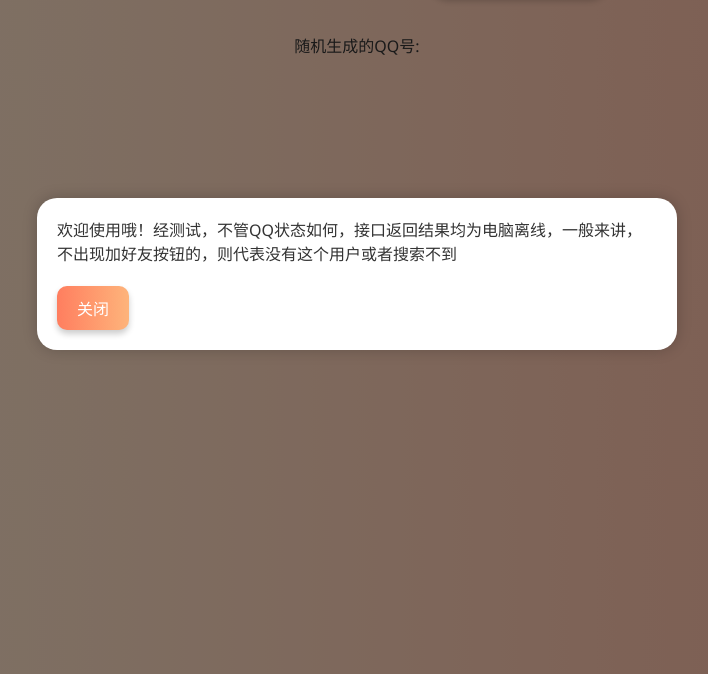
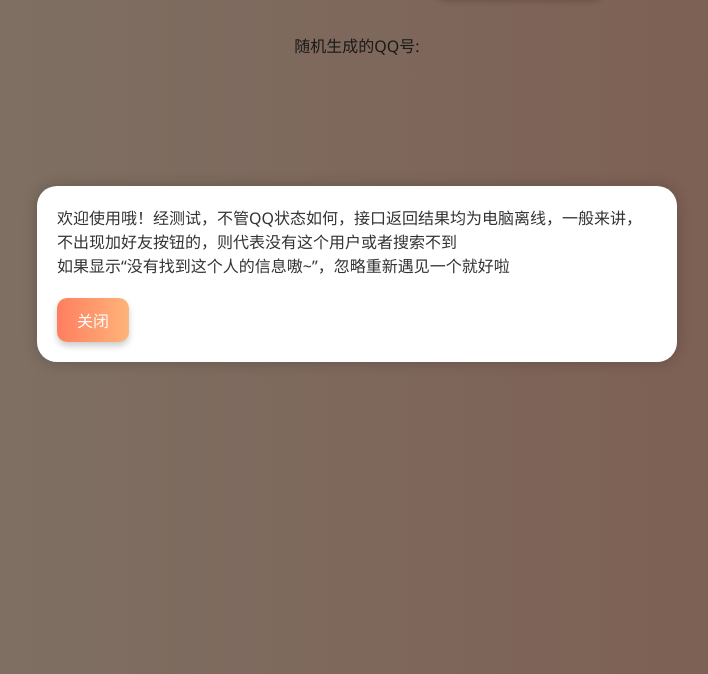
Before and after one commit to MeetYouHere/MeetYouHere.github.io, a plain HTML site: page index.html in a window 1280 px wide. Shown: the part 126-800 px from the top of the page, without its empty margins (283-991 px from the left). Drawn offline with Linux system fonts and the light colour scheme.

Commit message:
Update index.html

```diff
--- a/index.html
+++ b/index.html
@@ -268,6 +268,7 @@
     <div id="overlay"></div>
     <div id="welcomeModal">
         <p>欢迎使用哦！经测试，不管QQ状态如何，接口返回结果均为电脑离线，一般来讲，不出现加好友按钮的，则代表没有这个用户或者搜索不到</p>
+        <p>如果显示“没有找到这个人的信息嗷~”，忽略重新遇见一个就好啦</p>
         <button id="closeModalButton">关闭</button>
     </div>
 
```
